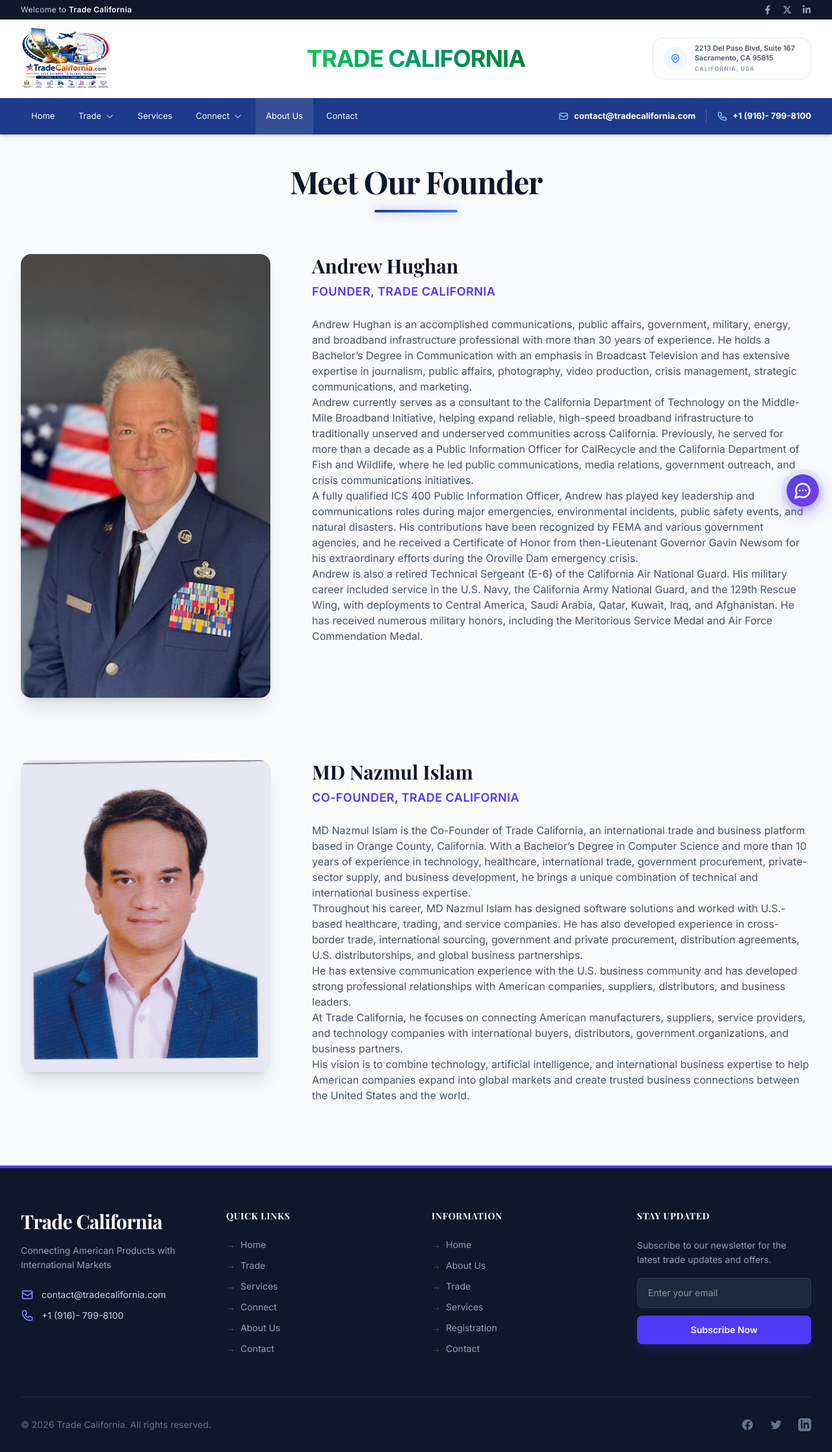
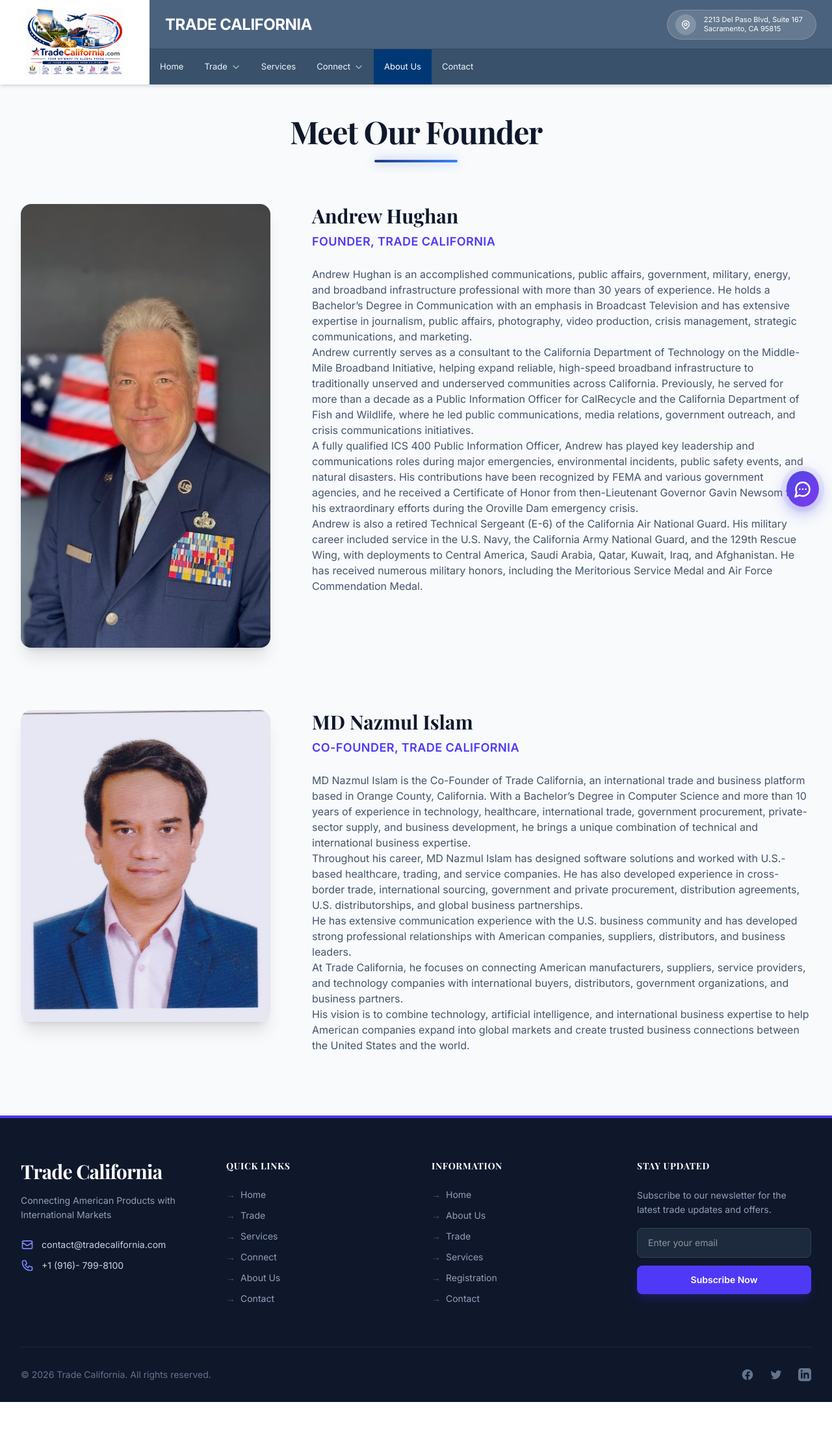
Before and after one commit to MunnaDevPro/Trade_California, a Django app: page /about/ in a window 1280 px wide. Shown: the whole page at 65% size. After the commit the page ends 2158 px from the top, so only its background shows below. Run offline with Django 5.2, Linux system fonts and the light colour scheme; data comes from the database, SQL or seed files in the repository; style sheets or scripts are compiled from the project's sources; parts of the project's set-up code (start-up, migrations or seed data) failed here and were passed over; some libraries are stand-ins or nearby versions.

Commit message:
navbar updatedd

```diff
--- a/templates/base.html
+++ b/templates/base.html
@@ -87,8 +87,10 @@
         .tc-dropdown,
         .tc-mega-menu,
         .hide-scrollbar {
-            -ms-overflow-style: none; /* IE and Edge */
-            scrollbar-width: none; /* Firefox */
+            -ms-overflow-style: none;
+            /* IE and Edge */
+            scrollbar-width: none;
+            /* Firefox */
         }
 
         /* Base 3D Perspective for hero */
@@ -175,84 +177,69 @@
     </script>
     {% endif %}
 
-    <!-- Header Wrapper (Non-sticky parts) -->
-    <!-- Header Wrapper (Non-sticky parts) -->
-    <div class="w-full relative z-40 border-b border-slate-200" style="font-family: 'Inter', sans-serif;">
-        <!-- Top Bar (Compact & Professional) -->
-        <div class="bg-slate-900 py-1.5">
-            <div class="max-w-7xl mx-auto px-4 sm:px-6 lg:px-8">
-                <div class="flex justify-between items-center">
-                    <div class="hidden sm:flex items-center gap-2">
-                        <div class="text-slate-300 text-[12px] font-medium tracking-wide">
-                            Welcome to
-                            <span class="font-semibold text-white">
-                                {{ site_settings.site_name|default:"Trade California" }}
-                            </span>
-                        </div>
-                    </div>
-                    <div class="flex items-center justify-between sm:justify-end w-full sm:w-auto gap-4">
-                        <!-- Social Icons -->
-                        <div class="flex space-x-4 text-slate-400">
-                            <a href="{{ site_settings.facebook_url|default:'#' }}" target="_blank"
-                                class="hover:text-white transition-colors duration-200">
-                                <svg class="w-3.5 h-3.5 fill-current" viewBox="0 0 320 512">
-                                    <path
-                                        d="M279.14 288l14.22-92.66h-88.91v-60.13c0-25.35 12.42-50.06 52.24-50.06h40.42V6.26S260.43 0 225.36 0c-73.22 0-121.08 44.38-121.08 124.72v70.62H22.89V288h81.39v224h100.17V288z" />
-                                </svg>
-                            </a>
-                            <a href="{{ site_settings.twitter_url|default:'#' }}" target="_blank"
-                                class="hover:text-white transition-colors duration-200">
-                                <svg class="w-3.5 h-3.5 fill-current" viewBox="0 0 512 512">
-                                    <path
-                                        d="M389.2 48h70.6L305.6 224.2 487 464H345L233.6 318.6 106.5 464H35.8L200.7 275.5 26.8 48H172.4L272.9 180.9 389.2 48zM364.4 421.8h39.1L151.1 88h-42L364.4 421.8z" />
-                                </svg>
-                            </a>
-                            <a href="{{ site_settings.linkedin_url|default:'#' }}" target="_blank"
-                                class="hover:text-white transition-colors duration-200">
-                                <svg class="w-3.5 h-3.5 fill-current" viewBox="0 0 448 512">
-                                    <path
-                                        d="M100.28 448H7.4V148.9h92.88zM53.79 108.1C24.09 108.1 0 83.5 0 53.8a53.79 53.79 0 0 1 107.58 0c0 29.7-24.1 54.3-53.79 54.3zM447.9 448h-92.68V302.4c0-34.7-.7-79.2-48.29-79.2-48.29 0-55.69 37.7-55.69 76.7V448h-92.78V148.9h89.08v40.8h1.3c12.4-23.5 42.69-48.3 87.88-48.3 94 0 111.28 61.9 111.28 142.3V448z" />
-                                </svg>
-                            </a>
-                        </div>
-                    </div>
-                </div>
-            </div>
-        </div>
-
-        <!-- Middle Bar (Clean & Minimal) -->
-        <div class="bg-white py-3 hidden md:block">
-            <div class="max-w-7xl mx-auto px-4 sm:px-6 lg:px-8">
-                <div class="flex justify-between items-center relative w-full">
-                    <!-- Logo (Left) -->
-                    <div class="flex items-center justify-start">
-                        <a href="/" class="flex items-center">
+    <!-- Unified Header -->
+    <header class="sticky top-0 z-50 w-full shadow-md font-sans"
+        style="background-color: #3f556d; font-family: 'Inter', sans-serif;">
+        <div class="mx-auto flex w-full max-w-[1600px]" style="height: 130px; flex-direction: row;">
+
+            <!-- Left Side: Logo in White Box (Desktop) -->
+            <div class="hidden md:flex bg-white flex-shrink-0 items-center justify-center p-3 relative z-10"
+                style="width: 230px;">
+                <a href="/" class="flex items-center justify-center h-full w-full">
                     {% if site_settings.logo %}
-                            <img class="h-24 w-auto object-contain" src="{{ site_settings.logo.url }}"
-                                alt="{{ site_settings.site_name }}">
+                    <img src="{{ site_settings.logo.url }}" alt="{{ site_settings.site_name }}"
+                        style="max-height: 105px; max-width: 100%; object-fit: contain;">
                     {% else %}
-                            <span class="font-bold text-2xl text-slate-800 uppercase tracking-tight">
+                    <span
+                        class="font-extrabold text-xl text-slate-800 uppercase tracking-tight text-center leading-tight">
                         {{ site_settings.site_name|default:"Trade California" }}
                     </span>
                     {% endif %}
                 </a>
             </div>
 
-                    <!-- Large Colorful Text (Center) -->
-                    <div
-                        class="absolute left-1/2 -translate-x-1/2 flex items-center justify-center text-center w-full max-w-[50%] pointer-events-none">
-                        <span
-                            class="text-3xl md:text-4xl font-extrabold text-transparent bg-clip-text bg-gradient-to-r from-green-500 via-emerald-600 to-green-700 tracking-tight uppercase whitespace-nowrap pointer-events-auto">
-                            Trade California
-                        </span>
-                    </div>
-
+            <!-- Mobile Header Top Bar -->
+            <div class="md:hidden flex justify-between items-center w-full px-4 py-3 border-b border-white/10"
+                style="background-color: #3f556d;">
+                <div class="flex-shrink-0 flex items-center bg-white p-2 rounded">
+                    {% if site_settings.logo %}
+                    <img src="{{ site_settings.logo.url }}" alt="{{ site_settings.site_name }}"
+                        style="max-height: 40px; width: auto; object-fit: contain;">
+                    {% else %}
+                    <a href="/" class="text-slate-900 font-bold text-lg tracking-tight uppercase">
+                        {{ site_settings.site_name|default:"Trade California" }}
+                    </a>
+                    {% endif %}
+                </div>
+                <div class="flex items-center gap-4">
+                    <button id="mobile-menu-button" class="text-white focus:outline-none p-1.5">
+                        <svg class="h-6 w-6" fill="none" viewBox="0 0 24 24" stroke="currentColor">
+                            <path stroke-linecap="round" stroke-linejoin="round" stroke-width="2"
+                                d="M4 6h16M4 12h16M4 18h16" />
+                        </svg>
+                    </button>
+                </div>
+            </div>
+
+            <!-- Right Side Area (Desktop) -->
+            <div class="hidden md:flex flex-1 flex-col w-full">
+
+                <!-- Top Row (Title + Icons) -->
+                <div class="flex justify-between items-center px-6" style="height: 75px; background-color: #4a627d;">
+                    <!-- Title -->
+                    <div class="text-white font-bold tracking-normal uppercase truncate mr-4"
+                        style="font-family: 'Oswald', 'Inter', sans-serif; font-size: 24px; letter-spacing: -0.5px;">
+                        {{ site_settings.site_name|default:"TRADE CALIFORNIA" }}
+                    </div>
+
+                    <!-- Right Actions -->
+                    <div class="flex items-center gap-6">
                         <!-- Location (Right) -->
                         <div class="flex items-center justify-end">
-                        <div
-                            class="inline-flex items-center gap-3 bg-white border border-slate-200 text-slate-700 px-4 py-2 rounded-2xl transition-all duration-300 group cursor-default">
-                            <div
-                                class="flex-shrink-0 flex items-center justify-center w-9 h-9 rounded-full bg-blue-50 text-blue-500 group-hover:bg-blue-100 group-hover:text-blue-700 transition-colors duration-300">
+                            <div class="inline-flex items-center gap-3 px-3 py-1.5 rounded-full transition-all duration-300 group cursor-default"
+                                style="background-color: rgba(255,255,255,0.15); border: 1px solid rgba(255,255,255,0.2);">
+                                <div class="flex-shrink-0 flex items-center justify-center w-8 h-8 rounded-full"
+                                    style="background-color: rgba(255,255,255,0.2); color: white;">
                                     <svg class="w-4 h-4" fill="none" stroke="currentColor" viewBox="0 0 24 24">
                                         <path stroke-linecap="round" stroke-linejoin="round" stroke-width="2"
                                             d="M17.657 16.657L13.414 20.9a1.998 1.998 0 01-2.827 0l-4.243-4.243a8 8 0 1111.314 0z">
@@ -262,36 +249,19 @@
                                     </svg>
                                 </div>
                                 <div class="flex flex-col text-left pr-2 max-w-[160px] lg:max-w-[200px]">
-                                <span
-                                    class="text-[10px] md:text-[11px] font-semibold text-slate-600 leading-snug group-hover:text-blue-600 transition-colors duration-300">
+                                    <span class="text-[10px] md:text-[11px] font-medium text-white leading-tight">
                                         2213 Del Paso Blvd, Suite 167<br>Sacramento, CA 95815
                                     </span>
-                                <span class="text-[9px] font-bold text-slate-400 uppercase tracking-widest mt-0.5">
-                                    California, USA
-                                </span>
-                            </div>
-                        </div>
-                    </div>
-                </div>
-            </div>
-        </div>
-    </div>
-
-    <!-- Navbar (Sticky, Professional Blue) -->
-    <header class="bg-[#1E3A8A] sticky top-0 shadow-md transition-all duration-300 z-50 w-full"
-        style="font-family: 'Inter', sans-serif;">
-        <div class="max-w-7xl mx-auto px-4 sm:px-6 lg:px-8">
-            <div class="flex justify-between items-center h-[56px]">
-                <!-- Mobile Logo -->
-                <div class="flex-shrink-0 md:hidden flex items-center">
-                    <a href="/" class="text-white font-bold text-lg tracking-tight uppercase">
-                        {{ site_settings.site_name|default:"Trade California" }}
-                    </a>
-                </div>
-
-                <!-- Desktop Nav Links & Search -->
-                <div class="hidden md:flex items-center gap-6 h-full flex-1">
-                    <nav class="flex space-x-1 h-full">
+                                </div>
+                            </div>
+                        </div>
+                    </div>
+                </div>
+
+                <!-- Bottom Row (Nav Links) -->
+                <div class="flex items-stretch"
+                    style="height: 55px; background-color: #39516a; border-top: 1px solid rgba(0,0,0,0.15);">
+                    <nav style="display: flex; height: 100%; list-style: none; margin: 0; padding: 0;">
                         {% for link in nav_links %}
                         {% if link.label.lower == 'trade' %}
                         <!-- Trade Dropdown with Professional Nested CSS -->
@@ -438,7 +408,8 @@
                                                                     fill="currentColor" viewBox="0 0 24 24">
                                                                     <circle cx="12" cy="12" r="8"></circle>
                                                                 </svg>
-                                                                <span class="whitespace-nowrap truncate">{{ item.name }}</span>
+                                                                <span class="whitespace-nowrap truncate">{{ item.name
+                                                                    }}</span>
                                                             </a>
                                                             {% endfor %}
                                                         </div>
@@ -526,48 +497,65 @@
                         {% endfor %}
                     </nav>
                 </div>
-
-                <!-- Right Side Actions -->
-                <div class="hidden md:flex items-center gap-4">
-                    <!-- Email -->
-                    <a href="mailto:{{ site_settings.contact_email|default:'contact@tradecalifornia.com' }}"
-                        class="flex items-center gap-2 text-white">
-                        <svg class="w-4 h-4 text-blue-300" fill="none" stroke="currentColor" viewBox="0 0 24 24">
-                            <path stroke-linecap="round" stroke-linejoin="round" stroke-width="2"
-                                d="M3 8l7.89 5.26a2 2 0 002.22 0L21 8M5 19h14a2 2 0 002-2V7a2 2 0 00-2-2H5a2 2 0 00-2 2v10a2 2 0 002 2z">
-                            </path>
-                        </svg>
-                        <span class="text-[13px] font-bold">
-                            {{ site_settings.contact_email|default:"contact@tradecalifornia.com" }}
-                        </span>
-                    </a>
-
-                    <!-- Phone -->
-                    <a href="tel:{{ site_settings.contact_phone|default:'+18001234567'|cut:' '|cut:'('|cut:')'|cut:'-' }}"
-                        class="flex items-center gap-2 text-white border-l border-white/20 pl-4">
-                        <svg class="w-4 h-4 text-blue-300" fill="none" stroke="currentColor" viewBox="0 0 24 24">
-                            <path stroke-linecap="round" stroke-linejoin="round" stroke-width="2"
-                                d="M3 5a2 2 0 012-2h3.28a1 1 0 01.948.684l1.498 4.493a1 1 0 01-.502 1.21l-2.257 1.13a11.042 11.042 0 005.516 5.516l1.13-2.257a1 1 0 011.21-.502l4.493 1.498a1 1 0 01.684.949V19a2 2 0 01-2 2h-1C9.716 21 3 14.284 3 6V5z">
-                            </path>
-                        </svg>
-                        <span class="text-[13px] font-bold">
-                            {{ site_settings.contact_phone|default:"+1 (800) 123-4567" }}
-                        </span>
-                    </a>
-                </div>
-
-                <!-- Mobile Menu Button -->
-                <div class="md:hidden flex items-center">
-                    <button id="mobile-menu-button" class="text-white focus:outline-none p-1.5">
-                        <svg class="h-6 w-6" fill="none" viewBox="0 0 24 24" stroke="currentColor">
-                            <path stroke-linecap="round" stroke-linejoin="round" stroke-width="2"
-                                d="M4 6h16M4 12h16M4 18h16" />
-                        </svg>
-                    </button>
-                </div>
-            </div>
-        </div>
-
+            </div>
+        </div>
+
+        <script>
+            document.addEventListener('DOMContentLoaded', () => {
+                const currentPath = window.location.pathname;
+
+                // Select top-level nav links and buttons
+                const navItems = document.querySelectorAll('nav > a, nav > div > a, nav > div > button');
+
+                navItems.forEach(el => {
+                    // Remove the inline hover hacks to let JS handle it cleanly
+                    el.removeAttribute('onmouseout');
+                    el.removeAttribute('onmouseover');
+
+                    let href = el.getAttribute('href');
+                    let isActive = false;
+
+                    // If it's a button (like Connect), it might not have an href, but we can check its text
+                    // Or we just rely on href for links
+                    if (href) {
+                        // Check if current path starts with this href, or exact match for home
+                        if (href === '/' && currentPath === '/') {
+                            isActive = true;
+                        } else if (href !== '/' && currentPath.startsWith(href)) {
+                            isActive = true;
+                        }
+                    } else {
+                        // For buttons without href, check if we are in a route related to their text (e.g. /services for Services)
+                        let text = el.innerText.trim().toLowerCase();
+                        if (text && currentPath.includes('/' + text)) {
+                            isActive = true;
+                        }
+                    }
+
+                    // Apply active state
+                    if (isActive) {
+                        el.style.backgroundColor = '#003875';
+                        el.dataset.active = 'true';
+                    } else {
+                        el.style.backgroundColor = 'transparent';
+                        el.dataset.active = 'false';
+                    }
+
+                    // Add smooth hover handlers
+                    el.addEventListener('mouseenter', () => {
+                        el.style.backgroundColor = '#003875';
+                    });
+
+                    el.addEventListener('mouseleave', () => {
+                        if (el.dataset.active !== 'true') {
+                            el.style.backgroundColor = 'transparent';
+                        }
+                    });
+                });
+            });
+        </script>
+
+    </header>
     <!-- Mobile Menu Dropdown -->
     <div id="mobile-menu"
         class="hidden md:hidden bg-white border-t border-indigo-100 absolute w-full left-0 shadow-2xl max-h-[calc(100vh-72px)] overflow-y-auto hide-scrollbar">
@@ -1073,7 +1061,7 @@
         /* ===== TOGGLE BUTTON ===== */
         #tc-chat-toggle {
             width: 50px;
-            height: 50px;
+            height: 55px;
             border-radius: 50%;
             background: linear-gradient(135deg, #4f46e5 0%, #7c3aed 100%);
             border: none;
```
Lines whose indentation alone changed are shown as unchanged.
